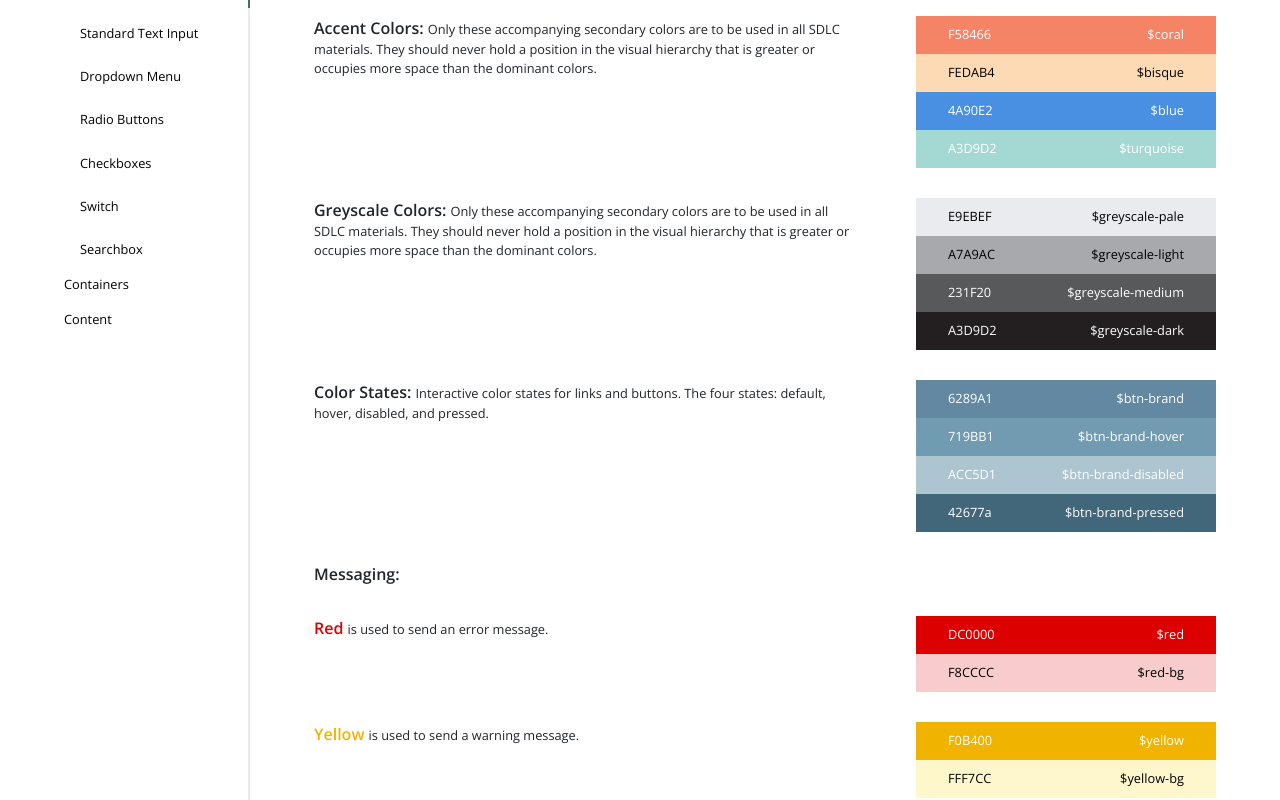
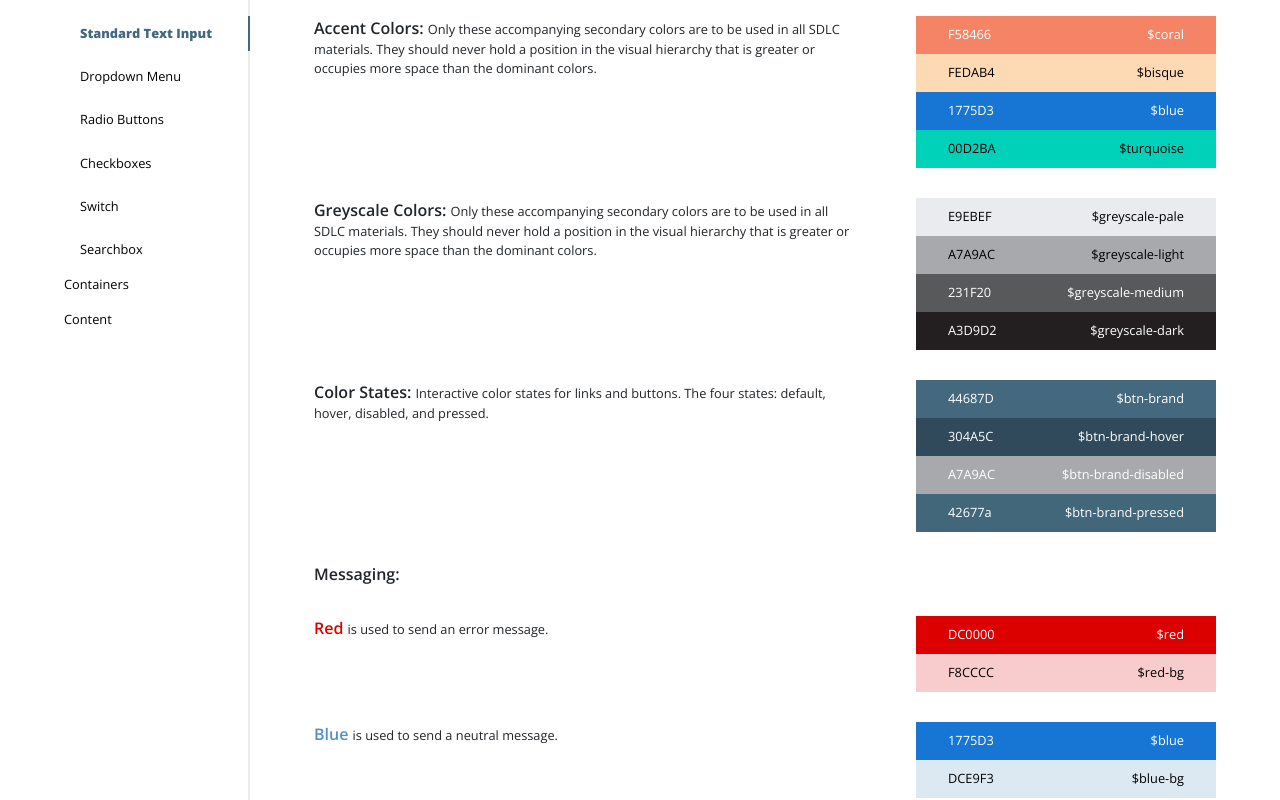
Before and after one commit to sdlc-design-system/sdlc-design-system, a React (Create React App) app: page / in a window 1280 px wide. Shown: the part 300-1100 px from the top of the page. Built offline with nearby package versions, Linux system fonts and the light colour scheme.

Commit message:
made changes at the direction of the designer (Han Han)

```diff
--- a/src/_masterColors.scss
+++ b/src/_masterColors.scss
@@ -1,16 +1,16 @@
-$brand: #44687d;
+$brand: #44687D;
 $lighterbrand: #80A1B6;
 
-$btn-brand:#6289A1;
-$btn-brand-hover:#719BB1;
-$btn-brand-disabled:#ACC5D1;
+$btn-brand:#44687D;
+$btn-brand-hover:#304A5C;
+$btn-brand-disabled:#A7A9AC;
 $btn-brand-pressed:#42677a;
 
 // Accent Colors
 $coral: #F58466;
 $bisque: #FEDAB4;
-$blue: #4A90E2;
-$turquoise: #A3D9D2;
+$blue: #1775D3;
+$turquoise: #00D2BA;
 
 // Greyscale Colors
 $greyscale-pale: #E9EBEF;
@@ -22,8 +22,7 @@ $greyscale-dark:#231F20;
 //messaging
 $blue-bg:#DCE9F3;
 $green-bg:#DCEFE0;
-$green:#52AD62;
+$green:#008A19;
 $red:#DC0000;
-$yellow:#F0B400;
 $red-bg:#F8CCCC;
 $yellow-bg:#FFF7CC;
--- a/src/components/Color.js
+++ b/src/components/Color.js
@@ -48,11 +48,11 @@ class Color extends React.Component {
                 <div>$bisque</div>
               </div>
               <div className="swatch blue">
-                <div>4A90E2</div>
+                <div>1775D3</div>
                 <div>$blue</div>
               </div>
               <div className="swatch turquoise">
-                <div>A3D9D2</div>
+                <div>00D2BA</div>
                 <div>$turquoise</div>
               </div>
             </div>
@@ -100,15 +100,15 @@ class Color extends React.Component {
           <div className="centerSwatch">
             <div>
               <div className="swatch btn-brand">
-                <div>6289A1</div>
+                <div>44687D</div>
                 <div>$btn-brand</div>
               </div>
               <div className="swatch btn-brand-hover">
-                <div>719BB1</div>
+                <div>304A5C</div>
                 <div>$btn-brand-hover</div>
               </div>
               <div className="swatch btn-brand-disabled">
-                <div>ACC5D1</div>
+                <div>A7A9AC</div>
                 <div>$btn-brand-disabled</div>
               </div>
               <div className="swatch btn-brand-pressed">
@@ -146,28 +146,6 @@ class Color extends React.Component {
         <div className="flexRow">
           <div className="flexColumnDescription">
             <div>
-              <span className="labels16" style={{ color: '#f0b400' }}>
-                Yellow{' '}
-              </span>
-              is used to send a warning message.
-            </div>
-          </div>
-          <div className="centerSwatch">
-            <div>
-              <div className="swatch yellow">
-                <div>F0B400</div>
-                <div>$yellow</div>
-              </div>
-              <div className="swatch yellow-bg">
-                <div>FFF7CC</div>
-                <div>$yellow-bg</div>
-              </div>
-            </div>
-          </div>
-        </div>
-        <div className="flexRow">
-          <div className="flexColumnDescription">
-            <div>
               <span className="labels16" style={{ color: '#5290c3' }}>
                 Blue{' '}
               </span>
@@ -177,7 +155,7 @@ class Color extends React.Component {
           <div className="centerSwatch">
             <div>
               <div className="swatch blue">
-                <div>5290C3</div>
+                <div>1775D3</div>
                 <div>$blue</div>
               </div>
               <div className="swatch blue-bg">
@@ -199,7 +177,7 @@ class Color extends React.Component {
           <div className="centerSwatch">
             <div>
               <div className="swatch green">
-                <div>52AD62</div>
+                <div>008A19</div>
                 <div>$green</div>
               </div>
               <div className="swatch green-bg">
--- a/src/components/componentStyles/Color.scss
+++ b/src/components/componentStyles/Color.scss
@@ -79,7 +79,7 @@
   background-color:$blue;
 }
 .turquoise{
-  color:white;
+  color:black;
   background-color:$turquoise;
 }
 .greyscale-pale{
@@ -114,10 +114,6 @@
   color:white;
   background-color:$red;
 }
-.yellow{
-  color:white;
-  background-color:$yellow;
-}
 .red-bg{
   color:black;
   background-color:$red-bg;
```
